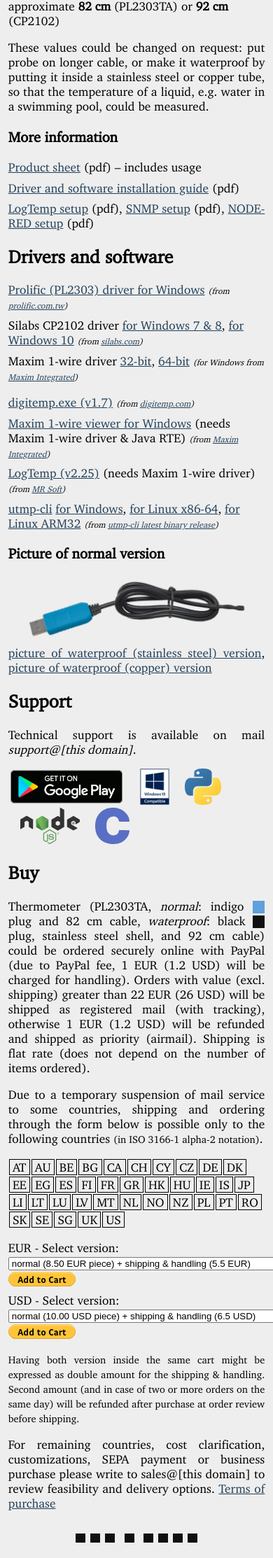
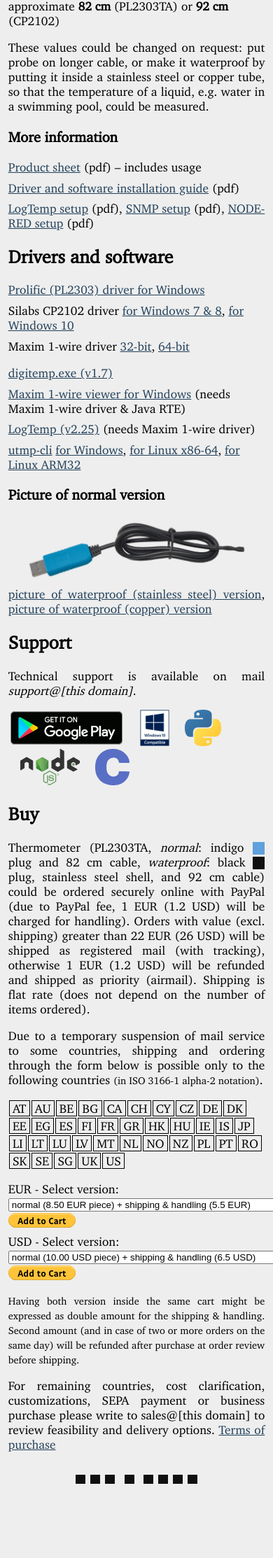
Before and after one commit to perproweb/utmp, a Jekyll site: the page index.html, which Jekyll copies as it is, in a window 390 px wide. Shown: the part 1185-3411 px from the top of the page at 70% size. Built offline with Jekyll 4.4.1, drawn with Linux system fonts in a browser that asks for light colours; after the commit the page ends 3327 px from its top, so only the background shows below that.

Commit message:
20210822

```diff
--- a/index.html
+++ b/index.html
@@ -8,7 +8,7 @@
   <meta name="viewport" content="width=device-width, initial-scale=1.0" />
   <title>Digital Thermometer -55 ~ +125°C with USB connection</title>
   <style>
-    @font-face{font-display:swap;font-family:"CharterBT-Roman";src:url("fonts/charter-bt.eot");src:url("fonts/charter-bt.eot?#iefix")format("embedded-opentype"),url("fonts/charter-bt.woff")format("woff"),url("fonts/charter-bt.ttf")format("truetype"),url("fonts/charter-bt.svg#charter-bt")format("svg");font-style:normal;font-weight:normal;}
+    @font-face{font-display:swap;font-family:"CharterBT-Roman";src:url("fonts/charter-bt.eot");src:url("fonts/charter-bt.eot?#iefix")format("embedded-opentype"),url("fonts/charter-bt.woff2")format("woff2"),url("fonts/charter-bt.ttf")format("truetype"),url("fonts/charter-bt.svg#charter-bt")format("svg");font-style:normal;font-weight:normal;}
   </style>
   <style>
     body{background:#eeeeee;font-family:"CharterBT-Roman",serif;font-size:13pt;}
@@ -24,16 +24,16 @@
     h1{border-bottom:2px solid #23415a;}
     @media(max-width: 960px){
       ul{list-style-type:none;padding-left:0;}
-      ul li+li{margin-top:0.5em;}
+      li+li{margin-top:0.5em;}
+      li i{display:none;}
     }
     form+form{margin-top:0.5em;}
     input[type="image"]{vertical-align:middle;}
     .colorbox{display:inline-block;height:1em;margin-bottom:-0.2em;width:1em;}
     .black{background:#101010;}
     .indigo{background:#5ea1dc;}
-    ul#countries{padding:0;}
-    ul#countries li{border:1px solid black;display:inline-block;padding:0 0.5ex;}
-    ul#countries li{margin:1px;}
+    #countries{padding:0;}
+    #countries li{border:1px solid black;display:inline-block;margin:1px;padding:0 0.5ex;}
     footer div{display:inline;padding:0 0.5em;position:relative;}
     footer span{background:#101010;}
     footer .a{margin-right:0.5em;}
@@ -133,15 +133,15 @@
 
 <h2 id="software">Drivers and software</h2>
 <ul>
-<li><a href="https://fs3.kel.si/drivers/pl2303-v1200.exe">Prolific (PL2303) driver for Windows</a> <i>(from <a href="http://www.prolific.com.tw/US/ShowProduct.aspx?p_id=225&pcid=41" rel="noreferrer" target="_blank">prolific.com.tw</a>)</i></li>
-<li>Silabs CP2102 driver <a href="https://fs3.kel.si/drivers/cp210x_win7_8_v6-7-6.zip">for Windows 7 &amp; 8</a>, <a href="https://fs3.kel.si/drivers/cp210x_win10_v10-1-7.zip">for Windows 10</a>  <i>(from <a href="https://www.silabs.com/products/development-tools/software/usb-to-uart-bridge-vcp-drivers" rel="noreferrer" target="_blank">silabs.com</a>)</i></li>
-<li>Maxim 1-wire driver <a href="https://fs3.kel.si/drivers/1wx86-v405.msi">32-bit</a>, <a href="https://fs3.kel.si/drivers/1wx64-v405.msi">64-bit</a> <i>(for Windows from <a href="https://www.maximintegrated.com/en/products/ibutton-one-wire/one-wire/software-tools/drivers/download-1-wire-ibutton-drivers-for-windows.html" rel="noreferrer" target="_blank">Maxim Integrated</a>)</i></li>
+<li><a href="https://fs3.kel.si/drivers/pl2303-v1200.exe">Prolific (PL2303) driver for Windows</a> <i>(from <a href="http://www.prolific.com.tw/US/ShowProduct.aspx?p_id=225&pcid=41" rel="noreferrer nofollow" target="_blank">prolific.com.tw</a>)</i></li>
+<li>Silabs CP2102 driver <a href="https://fs3.kel.si/drivers/cp210x_win7_8_v6-7-6.zip">for Windows 7 &amp; 8</a>, <a href="https://fs3.kel.si/drivers/cp210x_win10_v10-1-7.zip">for Windows 10</a>  <i>(from <a href="https://www.silabs.com/products/development-tools/software/usb-to-uart-bridge-vcp-drivers" rel="noreferrer nofollow" target="_blank">silabs.com</a>)</i></li>
+<li>Maxim 1-wire driver <a href="https://fs3.kel.si/drivers/1wx86-v405.msi">32-bit</a>, <a href="https://fs3.kel.si/drivers/1wx64-v405.msi">64-bit</a> <i>(for Windows from <a href="https://www.maximintegrated.com/en/products/ibutton-one-wire/one-wire/software-tools/drivers/download-1-wire-ibutton-drivers-for-windows.html" rel="noreferrer nofollow" target="_blank">Maxim Integrated</a>)</i></li>
 </ul>
 <ul>
-<li><a href="https://fs3.kel.si/software/digitemp.exe">digitemp.exe (v1.7)</a> <i>(from <a href="https://digitemp.com/software/windows/index.html" rel="noreferrer" target="_blank">digitemp.com</a>)</i></li>
-<li><a href="https://fs3.kel.si/software/onewireviewer.zip">Maxim 1-wire viewer for Windows</a> (needs Maxim 1-wire driver &amp; Java RTE) <i>(from <a href="https://www.maximintegrated.com/en/design/design-tools/applications-software/product-software/ibutton/software/1wire/owv_offline_instructions.html" rel="noreferrer" target="_blank">Maxim Integrated</a>)</i></li>
-<li><a href="https://fs3.kel.si/software/logtemp-v225.exe">LogTemp (v2.25)</a> (needs Maxim 1-wire driver) <i>(from <a href="https://www.mrsoft.fi/ohj01en.htm" rel="noreferrer" target="_blank">MR Soft</a>)</i></li>
-<li><a href="https://github.com/usbtemp/utmp-cli/">utmp-cli</a> <a href="/cli.exe">for Windows</a>, <a href="/cli">for Linux x86-64</a>, <a href="/cli-arm32">for Linux ARM32</a> <i>(from <a href="https://github.com/usbtemp/utmp-cli/releases/latest" rel="noreferrer" target="_blank">utmp-cli latest binary release</a>)</i></li>
+<li><a href="https://fs3.kel.si/software/digitemp.exe">digitemp.exe (v1.7)</a> <i>(from <a href="https://digitemp.com/software/windows/index.html" rel="noreferrer nofollow" target="_blank">digitemp.com</a>)</i></li>
+<li><a href="https://fs3.kel.si/software/onewireviewer.zip">Maxim 1-wire viewer for Windows</a> (needs Maxim 1-wire driver &amp; Java RTE) <i>(from <a href="https://www.maximintegrated.com/en/design/design-tools/applications-software/product-software/ibutton/software/1wire/owv_offline_instructions.html" rel="noreferrer nofollow" target="_blank">Maxim Integrated</a>)</i></li>
+<li><a href="https://fs3.kel.si/software/logtemp-v225.exe">LogTemp (v2.25)</a> (needs Maxim 1-wire driver) <i>(from <a href="https://www.mrsoft.fi/ohj01en.htm" rel="noreferrer nofollow" target="_blank">MR Soft</a>)</i></li>
+<li><a href="https://github.com/usbtemp/utmp-cli/">utmp-cli</a> <a href="/cli.exe">for Windows</a>, <a href="/cli">for Linux x86-64</a>, <a href="/cli-arm32">for Linux ARM32</a> <i>(from <a href="https://github.com/usbtemp/utmp-cli/releases/latest" rel="noreferrer nofollow" target="_blank">utmp-cli latest binary release</a>)</i></li>
 </ul>
 
 <h3>Picture of normal version</h3>
@@ -155,7 +155,7 @@
 Technical support is available on mail <em>support@[this domain]</em>.
 </p>
 <div class="logos">
-<a href="https://play.google.com/store/apps/details?id=si.perpro.android.utmp_basic" rel="noreferrer" target="_blank"><img src="logos/googleplay.png" alt="Our app is now available on Google Play." /></a>
+<a href="https://play.google.com/store/apps/details?id=si.perpro.android.utmp_basic" rel="noreferrer nofollow" target="_blank"><img src="logos/googleplay.png" alt="Our app is now available on Google Play." /></a>
 <img src="logos/W10_comp.png" alt="Windows 10 compatible" />
 <a href="https://github.com/usbtemp/usbtemp-python3" rel="noreferrer" target="_blank"><img src="logos/python.svg" alt="python library available" /></a>
 <a href="https://github.com/usbtemp/usbtemp-nodejs" rel="noreferrer" target="_blank"><img src="logos/node.svg" alt="nodejs library available" /></a>
```
Also changed, not shown: fonts/charter-bt.woff (deleted), fonts/charter-bt.woff2 (added).
